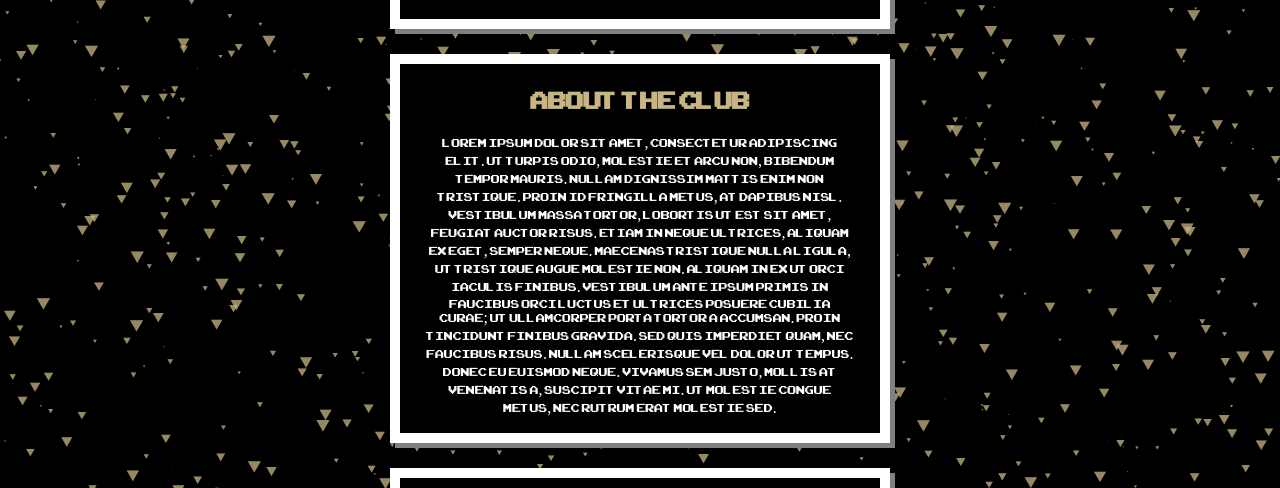
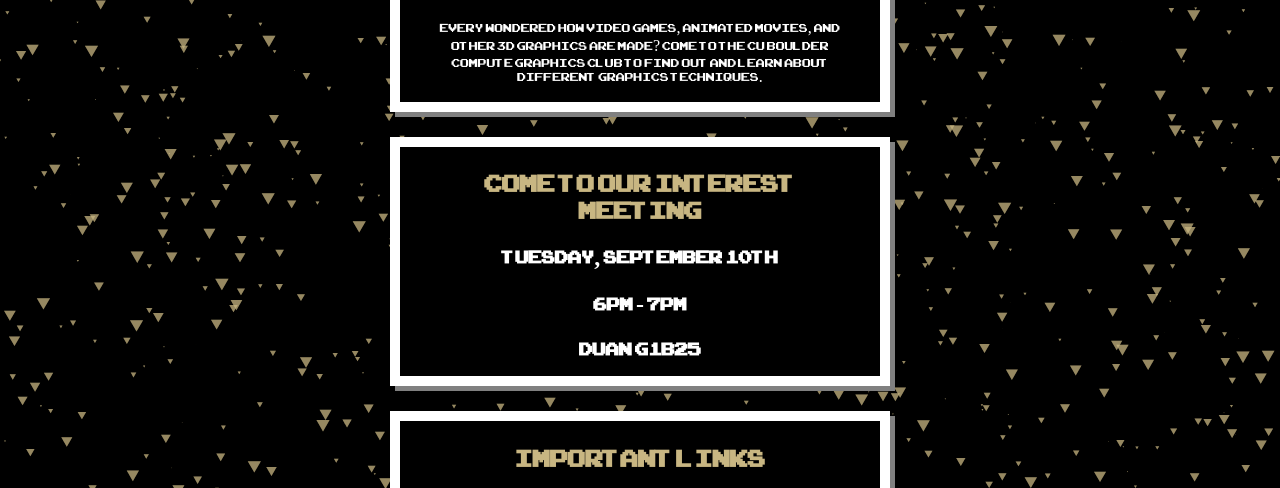
Before and after one commit to joshf26/CU-Boulder-Computer-Graphics-Club-Website, a plain HTML site: page public/index.html in a window 1280 px wide. Shown: the part 288-776 px from the top of the page. Drawn offline with nearby package versions, Linux system fonts and the light colour scheme; animation ran at ten frames a second.

Commit message:
Remove useless directories and update homepage

```diff
--- a/public/index.html
+++ b/public/index.html
@@ -16,11 +16,15 @@
         <div class="card center-text">
             <img src="https://firebasestorage.googleapis.com/v0/b/cu-computer-graphics-club.appspot.com/o/cu-logo.png?alt=media&token=1cbc27f4-4bf6-40f2-a40b-1376887d2d4d" alt="CU Logo" width="200px">
             <h1>CU Boulder Computer Graphics Club</h1>
+
+            <p>Every wondered how video games, animated movies, and other 3d graphics are made? Come to the CU Boulder Compute Graphics Club to find out and learn about different graphics techniques.</p>
         </div>
 
         <div class="card center-text">
-            <h1>About The Club</h1>
-            <p>Lorem ipsum dolor sit amet, consectetur adipiscing elit. Ut turpis odio, molestie et arcu non, bibendum tempor mauris. Nullam dignissim mattis enim non tristique. Proin id fringilla metus, at dapibus nisl. Vestibulum massa tortor, lobortis ut est sit amet, feugiat auctor risus. Etiam in neque ultrices, aliquam ex eget, semper neque. Maecenas tristique nulla ligula, ut tristique augue molestie non. Aliquam in ex ut orci iaculis finibus. Vestibulum ante ipsum primis in faucibus orci luctus et ultrices posuere cubilia Curae; Ut ullamcorper porta tortor a accumsan. Proin tincidunt finibus gravida. Sed quis imperdiet quam, nec faucibus risus. Nullam scelerisque vel dolor ut tempus. Donec eu euismod neque. Vivamus sem justo, mollis at venenatis a, suscipit vitae mi. Ut molestie congue metus, nec rutrum erat molestie sed.</p>
+            <h1>COME TO OUR INTEREST MEETING</h1>
+            <h2>Tuesday, September 10th</h2>
+            <h2>6PM - 7PM</h2>
+            <h2>DUAN G1B25</h2>
         </div>
 
         <div class="card">
@@ -32,7 +36,7 @@
         </div>
 
         <div class="card center-text">
-            &copy; <script>document.write(new Date().getFullYear())</script> CU Boulder Computer Graphics Club | <a href="https://joshfrankl.in/privacy" class="subtle-link" target="_blank">Privacy</a>
+            &copy; <script>document.write(new Date().getFullYear())</script> CU Boulder Computer Graphics Club</a>
         </div>
     </div>
 
```
Also changed, not shown: 2 other files.
